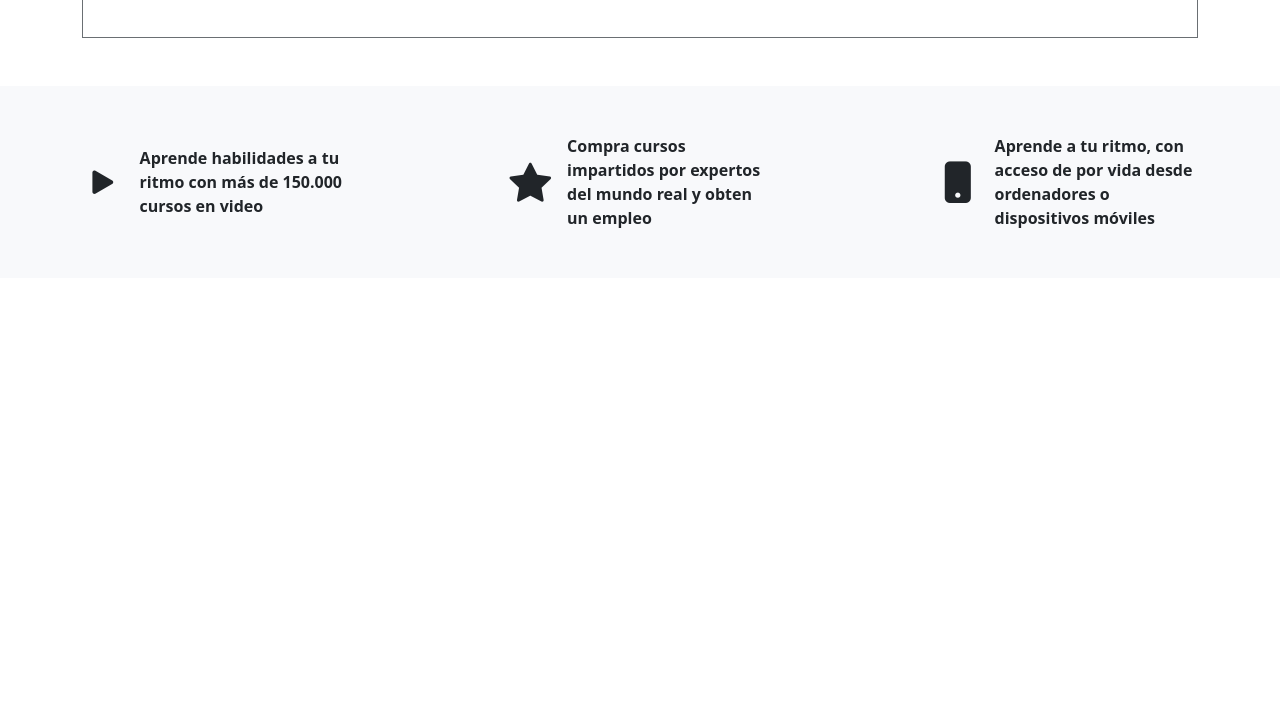
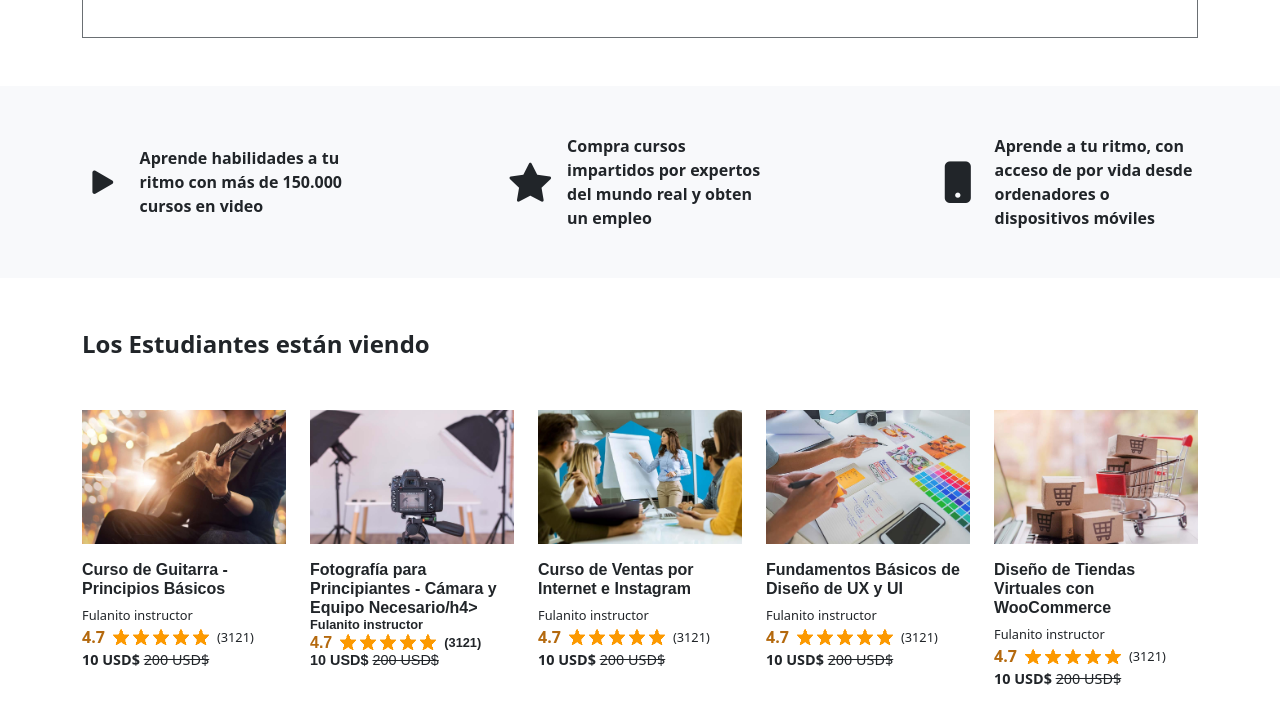
Before and after one commit to Naibaf93/Udemyclon, a website: page index.html in a window 1280 px wide. Shown: the part 1301-2027 px from the top of the page. Before the commit the page ends 1627 px from the top, so only its background shows below. Drawn offline with nearby package versions, Linux system fonts and the light colour scheme; a web font is replaced by a local one.

Commit message:
creando la seccion los estudiantes estan viendo

```diff
--- a/index.html
+++ b/index.html
@@ -15,7 +15,7 @@
 
     <header class="header container-fluid d-none d-lg-block">
         <div class="d-flex justify-content-between align-items-center p-3 shadow-sm">
-             <p class="fs-3 fw-bold m-0 me-4"><span class="text-success">u</span>niversidad</p>
+             <p class="fs-3 fw-bold m-0 me-4"><span class="text-success">u</span>demy</p>
 
              <form class="flex-grow-1">
                 <input type="search" class="form-control bg-light" placeholder="Buscar...">
@@ -227,5 +227,125 @@
             </div>
         </div>
     </section>
+
+    <main class="container-xl">
+        <p class="fs-4 fw-bold">Los Estudiantes están viendo</p>
+
+        <ul class="list-unstyled mt-5 listado-cursos">
+            <li class="curso">
+                <div class="card">
+                    <img src="build/img/curso_1.jpg" alt="imagen curso" class="card-img-top">
+
+                    <div class="card-body">
+                        <h4 class="titulo">Curso de Guitarra - Principios Básicos</h4>
+                        <p class="instructor">Fulanito instructor</p>
+
+                        <div class="d-flex align-items-center">
+                            <p class="puntaje fw-bold text-secondary m-0 me-2">4.7</p>
+                            <img src="src/img/estrellas.png" alt="calificacion estrellas" class="me-2 calificacion">
+                            <p class="total m-0">(3121)</p>
+                        </div>
+
+                        <p class="precio fw-bold">10 USD$ <span class="original fw-normal">200 USD$ </span></p>
+                    </div>
+                </div>
+            </li>
+
+            <li class="curso">
+                <div class="card">
+                    <img src="build/img/curso_4.jpg" alt="imagen curso" class="card-img-top">
+
+                    <div class="card-body">
+                        <h4 class="titulo">Fotografía para Principiantes - Cámara y Equipo Necesario/h4>
+                        <p class="instructor">Fulanito instructor</p>
+
+                        <div class="d-flex align-items-center">
+                            <p class="puntaje fw-bold text-secondary m-0 me-2">4.7</p>
+                            <img src="src/img/estrellas.png" alt="calificacion estrellas" class="me-2 calificacion">
+                            <p class="total m-0">(3121)</p>
+                        </div>
+
+                        <p class="precio fw-bold">10 USD$ <span class="original fw-normal">200 USD$ </span></p>
+                    </div>
+                </div>
+            </li>
+
+            <li class="curso">
+                <div class="card">
+                    <img src="build/img/curso_5.jpg" alt="imagen curso" class="card-img-top">
+
+                    <div class="card-body">
+                        <h4 class="titulo">Curso de Ventas por Internet e Instagram</h4>
+                        <p class="instructor">Fulanito instructor</p>
+
+                        <div class="d-flex align-items-center">
+                            <p class="puntaje fw-bold text-secondary m-0 me-2">4.7</p>
+                            <img src="src/img/estrellas.png" alt="calificacion estrellas" class="me-2 calificacion">
+                            <p class="total m-0">(3121)</p>
+                        </div>
+
+                        <p class="precio fw-bold">10 USD$ <span class="original fw-normal">200 USD$ </span></p>
+                    </div>
+                </div>
+            </li>
+
+            <li class="curso">
+                <div class="card">
+                    <img src="build/img/curso_7.jpg" alt="imagen curso" class="card-img-top">
+
+                    <div class="card-body">
+                        <h4 class="titulo">Fundamentos Básicos de Diseño de UX y UI</h4>
+                        <p class="instructor">Fulanito instructor</p>
+
+                        <div class="d-flex align-items-center">
+                            <p class="puntaje fw-bold text-secondary m-0 me-2">4.7</p>
+                            <img src="src/img/estrellas.png" alt="calificacion estrellas" class="me-2 calificacion">
+                            <p class="total m-0">(3121)</p>
+                        </div>
+
+                        <p class="precio fw-bold">10 USD$ <span class="original fw-normal">200 USD$ </span></p>
+                    </div>
+                </div>
+            </li>
+
+            <li class="curso">
+                <div class="card">
+                    <img src="build/img/curso_8.jpg" alt="imagen curso" class="card-img-top">
+
+                    <div class="card-body">
+                        <h4 class="titulo">Diseño de Tiendas Virtuales con WooCommerce</h4>
+                        <p class="instructor">Fulanito instructor</p>
+
+                        <div class="d-flex align-items-center">
+                            <p class="puntaje fw-bold text-secondary m-0 me-2">4.7</p>
+                            <img src="src/img/estrellas.png" alt="calificacion estrellas" class="me-2 calificacion">
+                            <p class="total m-0">(3121)</p>
+                        </div>
+
+                        <p class="precio fw-bold">10 USD$ <span class="original fw-normal">200 USD$ </span></p>
+                    </div>
+                </div>
+            </li>
+
+            <li class="curso d-lg-none">
+                <div class="card">
+                    <img src="build/img/curso_12.jpg" alt="imagen curso" class="card-img-top">
+
+                    <div class="card-body">
+                        <h4 class="titulo">Bootcamp Backend - Ruby on Rails, Django y Lavarel</h4>
+                        <p class="instructor">Fulanito instructor</p>
+
+                        <div class="d-flex align-items-center">
+                            <p class="puntaje fw-bold text-secondary m-0 me-2">4.7</p>
+                            <img src="src/img/estrellas.png" alt="calificacion estrellas" class="me-2 calificacion">
+                            <p class="total m-0">(3121)</p>
+                        </div>
+
+                        <p class="precio fw-bold">10 USD$ <span class="original fw-normal">200 USD$ </span></p>
+                    </div>
+                </div>
+            </li>
+        </ul>
+    </main>
 </body>
 </html>
```
